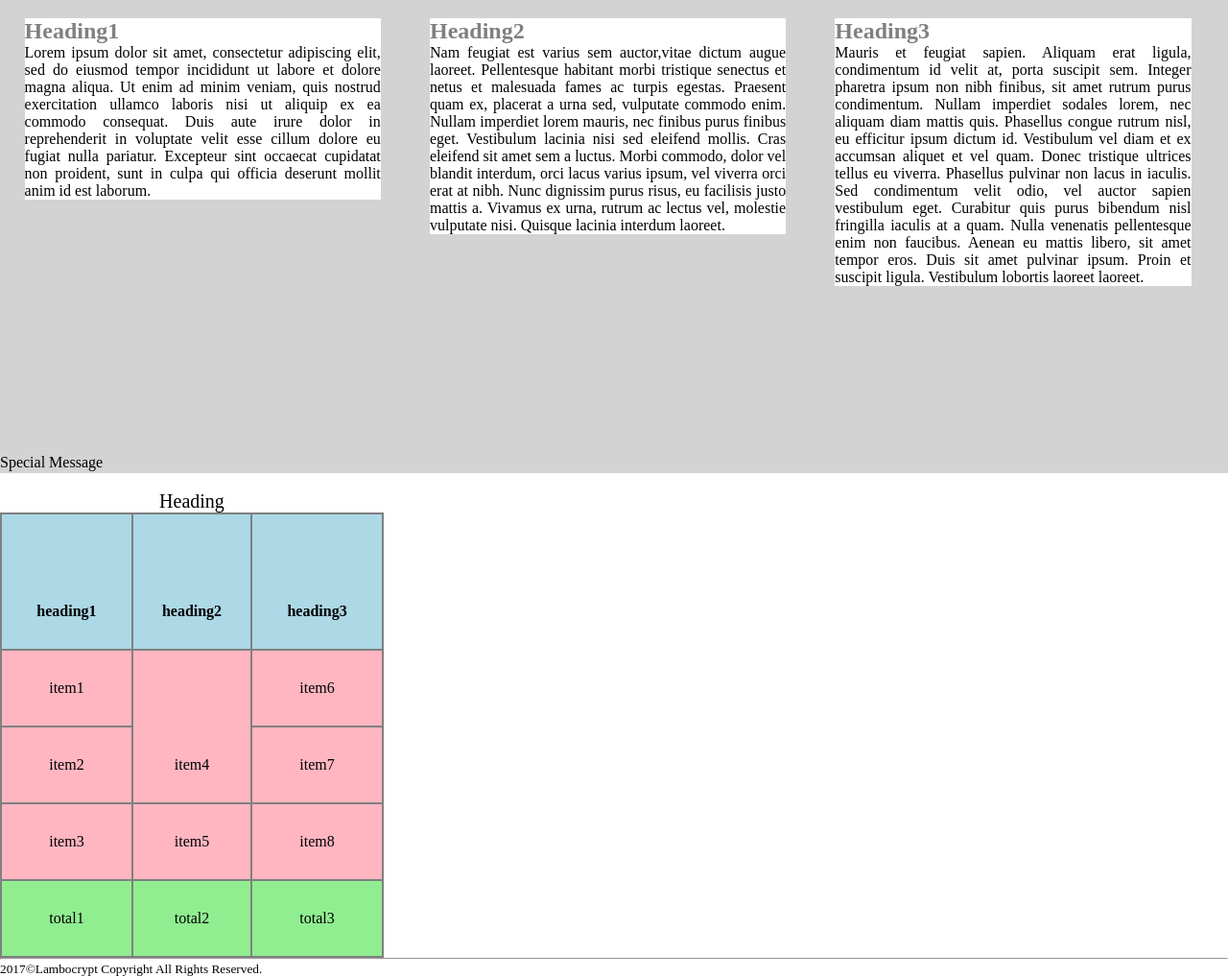
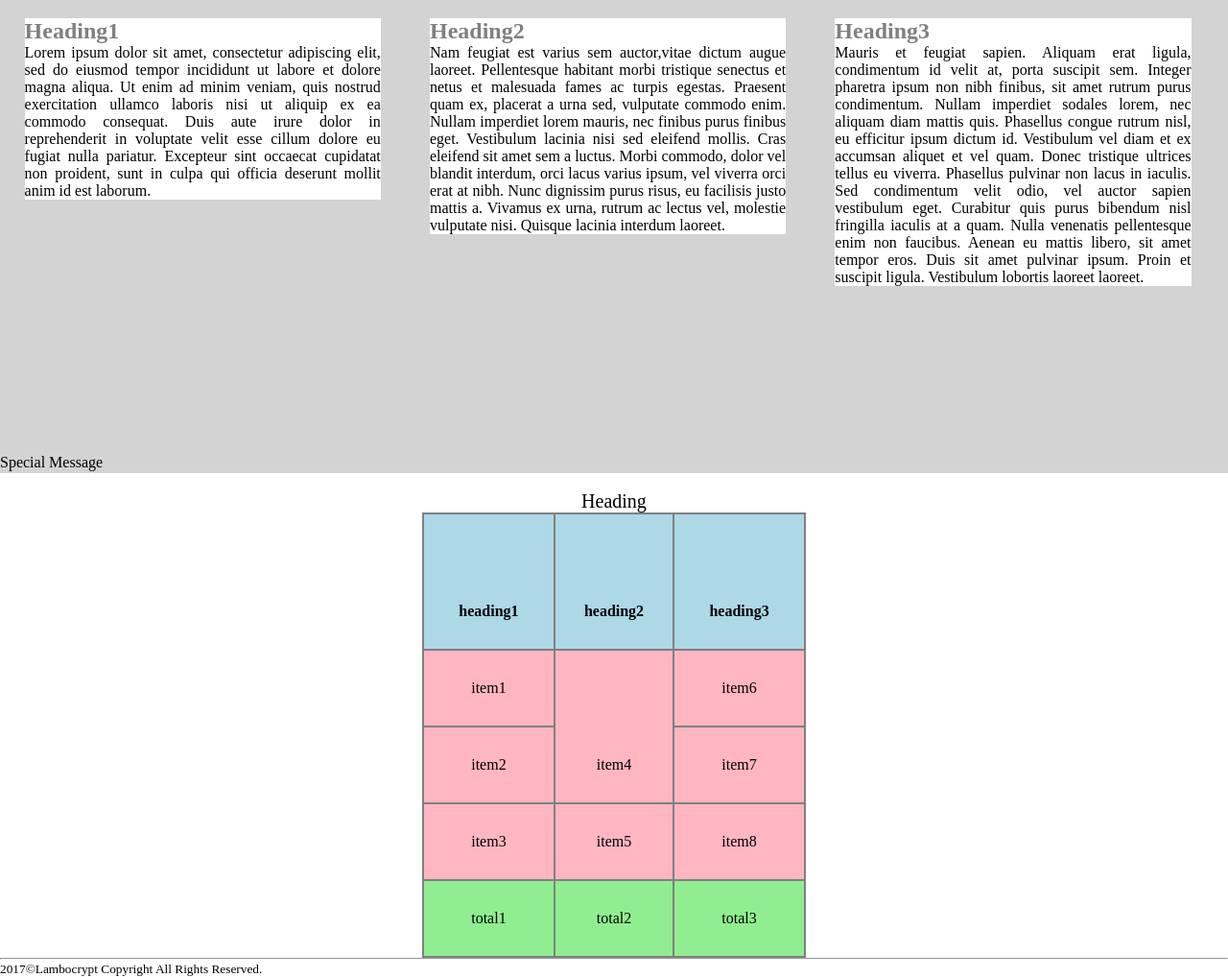
Before and after one commit to CSBuddy/lambocrypt.github.io, a plain HTML site: page index.html in a window 1280 px wide. Shown: the part 75-1093 px from the top of the page at 96% size. Drawn offline with Linux system fonts and the light colour scheme.

Commit message:
updated index file

```diff
--- a/index.html
+++ b/index.html
@@ -127,7 +127,7 @@ body,h2,p,h1,ul,hr{
 </div>
 <div id="message">Special Message</div>
 
-<table style="position:center;">
+<table style="margin:auto;">
 <caption style="font-size:20px;">Heading
 </caption>
 	<thead>
```
